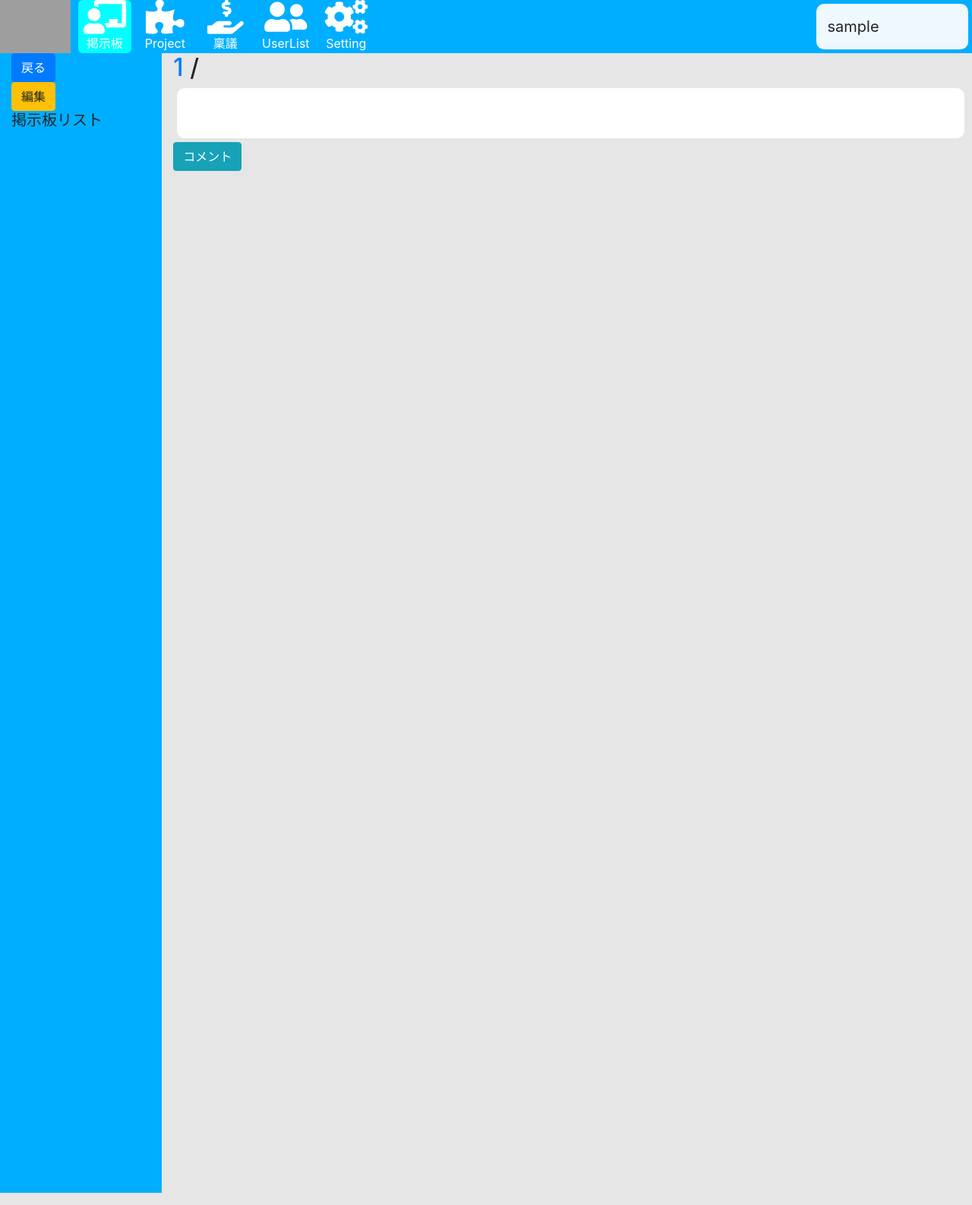
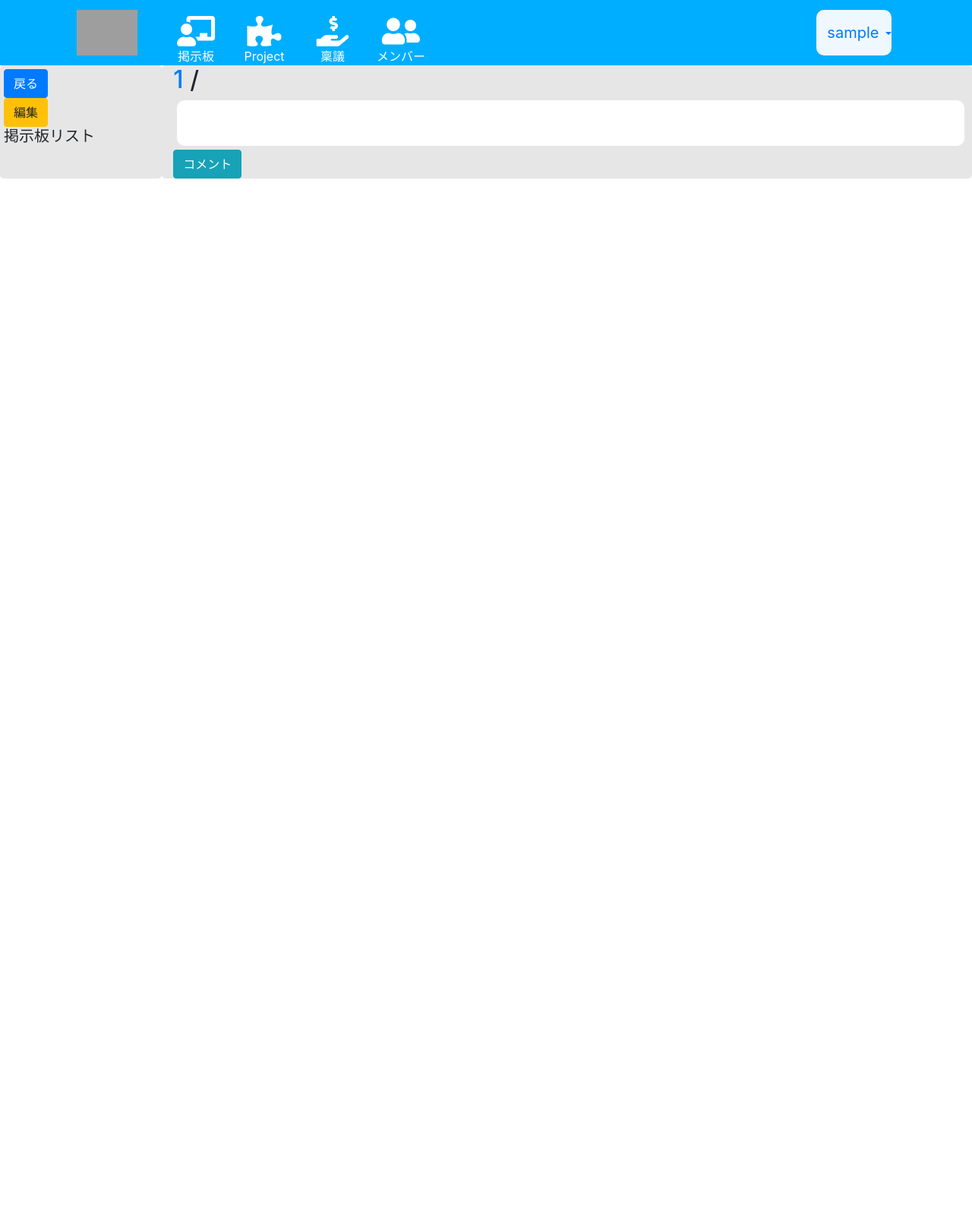
Before and after one commit to SIT-DigiCre/groupware, a Django app: page /bbs/1/show/1 in a window 1280 px wide. Shown: the whole page at 76% size. Run offline with Django 3.2, Linux system fonts and the light colour scheme; the visitor is signed in with stand-in values (Sample User, id 1); data that the repository does not hold is empty; some libraries are stand-ins or nearby versions; grey boxes are pictures that could not be loaded.

Commit message:
Bootstrap化

```diff
--- a/bbs/static/bbs/css/bbs.css
+++ b/bbs/static/bbs/css/bbs.css
@@ -1,7 +1,4 @@
-.menu-icon-box:nth-child(2){
-    background-color: aqua;
-    border-radius: 6px;
-}
+
 .bbs{
     height: 1500px;
     width: 100%;
@@ -9,6 +6,7 @@
 
 .bbs-main-flow{
     background-color: rgb(230, 230, 230);
+    border-radius: 5px;
 }
 .bbs-main-flow-m{
     background-color: rgb(230, 230, 230);
@@ -69,17 +67,3 @@
     font-size: 70px;
     color: #00aeff;
 }
-@media screen and (max-width:925px){
-    .bbs-main-flow{
-        display: none;
-    }
-    .bbs-main-flow-m{
-        display: inline-block;
-    }
-    .new-thread-btn-mobile{
-        display: inline-block;
-    }
-    .bbs-reply-content{
-        margin-left: 15px;
-    }
-}
--- a/bbs/static/bbs/css/defStyle.css
+++ b/bbs/static/bbs/css/defStyle.css
@@ -4,26 +4,9 @@
     box-sizing: border-box;
 }
 
-
-header{
-    height: 70px;
-    background-color: #00aeff;
-    width: 100%;
-}
-.menu-box{
-    height: 100%;
-    width: auto;
-    display: inline-block;
-}
-header img{
-    height: 70px;
-    vertical-align: top;
-    display: inline-block;
-}
 .menu-icon-box{
-    margin-left: 5px;
-    width: 70px;
-    height: 70px;
+    width: 90px;
+    height: 60px;
     display: inline-block;
     text-align: center;
 }
@@ -34,12 +17,12 @@ header img{
 }
 
 header i{
-    font-size: 45px;
+    font-size: 40px;
     text-align: center;
     color: white;
 }
 .header-userinfo{
-    width: 200px;
+    width: auto;
     height: 60px;
     margin: 5px;
     float: right;
@@ -57,53 +40,8 @@ header i{
     font-size: 20px;
     margin-top: 15px;
 }
-
-.float-blocker::after{
-    content: "";
-    display: block;
-    clear: both;
+.side-menu{
+    background-color: rgb(230, 230, 230);
+    padding: 5px;
+    border-radius: 5px;
 }
-.menu-icon-box:hover{
-    background-color: aqua;
-    border-radius: 6px;
-}
-.side-menu{
-    background-color: #00aeff;
-    height: 1500px;
-}
-
-.push-btn {
-    display: inline-block;
-    text-align: left;
-    background-color: #ffa300;
-    font-size: 16px;
-    color: #FFF;
-    text-decoration: none;
-    font-weight: bold;
-    padding: 10px 24px;
-    margin: 10px;
-    border-radius: 4px;
-    border-bottom: 4px solid #d37800;
-}
-
-.push-btn:active {
-    transform: translateY(4px);
-    border-bottom: none;
-}
-.push-btn-margin{
-    margin-top: 20px;
-}
-@media screen and (max-width:925px){
-    .header-userinfo{
-        width: 60px;
-    }
-    .header-userinfo p{
-        display: none;
-    }
-    .menu-box a{
-        display: none;
-    }
-    .side-menu{
-        display: none;
-    }
-}
--- a/bbs/templates/bbs/header.htm
+++ b/bbs/templates/bbs/header.htm
@@ -2,53 +2,86 @@
 
 <!DOCTYPE html>
 <html lang="ja">
+
 <head>
     <meta charset="UTF-8">
     <meta name="viewport" content="width=device-width, initial-scale=1.0">
     <meta http-equiv="X-UA-Compatible" content="ie=edge">
-    <link rel="stylesheet" href="https://stackpath.bootstrapcdn.com/bootstrap/4.3.1/css/bootstrap.min.css" integrity="sha384-ggOyR0iXCbMQv3Xipma34MD+dH/1fQ784/j6cY/iJTQUOhcWr7x9JvoRxT2MZw1T" crossorigin="anonymous">
+    <link rel="stylesheet" href="https://stackpath.bootstrapcdn.com/bootstrap/4.3.1/css/bootstrap.min.css"
+        integrity="sha384-ggOyR0iXCbMQv3Xipma34MD+dH/1fQ784/j6cY/iJTQUOhcWr7x9JvoRxT2MZw1T" crossorigin="anonymous">
     <link rel="stylesheet" href="https://use.fontawesome.com/releases/v5.0.13/css/all.css">
-    <script src="http://stackpath.bootstrapcdn.com/bootstrap/4.3.1/js/bootstrap.min.js" integrity="sha384-JjSmVgyd0p3pXB1rRibZUAYoIIy6OrQ6VrjIEaFf/nJGzIxFDsf4x0xIM+B07jRM" crossorigin="anonymous"></script>
+    <script src="http://stackpath.bootstrapcdn.com/bootstrap/4.3.1/js/bootstrap.min.js"
+        integrity="sha384-JjSmVgyd0p3pXB1rRibZUAYoIIy6OrQ6VrjIEaFf/nJGzIxFDsf4x0xIM+B07jRM"
+        crossorigin="anonymous"></script>
     <link rel="stylesheet" href="{% static "bbs/css/defStyle.css" %}">
     <link rel="stylesheet" href="{% static "bbs/css/bbs.css" %}">
     <script src="https://code.jquery.com/jquery-3.1.0.min.js"></script>
-    <script src="https://code.jquery.com/jquery-3.2.1.slim.min.js" integrity="sha384-KJ3o2DKtIkvYIK3UENzmM7KCkRr/rE9/Qpg6aAZGJwFDMVNA/GpGFF93hXpG5KkN" crossorigin="anonymous"></script>
-<script src="https://cdnjs.cloudflare.com/ajax/libs/popper.js/1.12.9/umd/popper.min.js" integrity="sha384-ApNbgh9B+Y1QKtv3Rn7W3mgPxhU9K/ScQsAP7hUibX39j7fakFPskvXusvfa0b4Q" crossorigin="anonymous"></script>
-<script src="https://maxcdn.bootstrapcdn.com/bootstrap/4.0.0/js/bootstrap.min.js" integrity="sha384-JZR6Spejh4U02d8jOt6vLEHfe/JQGiRRSQQxSfFWpi1MquVdAyjUar5+76PVCmYl" crossorigin="anonymous"></script>
+    <script src="https://code.jquery.com/jquery-3.2.1.slim.min.js"
+        integrity="sha384-KJ3o2DKtIkvYIK3UENzmM7KCkRr/rE9/Qpg6aAZGJwFDMVNA/GpGFF93hXpG5KkN"
+        crossorigin="anonymous"></script>
+    <script src="https://cdnjs.cloudflare.com/ajax/libs/popper.js/1.12.9/umd/popper.min.js"
+        integrity="sha384-ApNbgh9B+Y1QKtv3Rn7W3mgPxhU9K/ScQsAP7hUibX39j7fakFPskvXusvfa0b4Q"
+        crossorigin="anonymous"></script>
+    <script src="https://maxcdn.bootstrapcdn.com/bootstrap/4.0.0/js/bootstrap.min.js"
+        integrity="sha384-JZR6Spejh4U02d8jOt6vLEHfe/JQGiRRSQQxSfFWpi1MquVdAyjUar5+76PVCmYl"
+        crossorigin="anonymous"></script>
 
     <script type="text/javascript" src="{% static "bbs/js/bbs.js" %}"></script>
     <title>{% block title %}{% endblock %}</title>
 </head>
+
 <body>
-    <header>
-        <div class="menu-box">
-            <img src="{% static "bbs/img/logo.png" %}" alt="">
-            <a href="/bbs" class="menu-icon-box">
-                <i class="fas fa-chalkboard-teacher"></i>
+    <header  class="navbarnavbar-light " style="background-color:#00aeff;">
+        <div class="container">
+            <nav class="navbar navbar-expand-md navbar-dark">
+                <a href="#" class="navbar-brand">
+                    <img src="{% static "bbs/img/logo.png" %}" height="60" alt="">
+                </a>
+                <button class="navbar-toggler" type="button" data-toggle="collapse" data-target="#navmenu1"
+                    aria-controls="navmenu1" aria-expanded="false" aria-label="Toggle navigation">
+                    <span class="navbar-toggler-icon"></span>
+                </button>
+                <div class="collapse navbar-collapse" id="navmenu1" style="width: 100%;">
+                    <div class="navbar-nav">
+                        <a class="nav-item nav-link" href="#">
+                            <a href="" class="nav-item nav-link menu-icon-box">
+                                <i class="fas fa-chalkboard-teacher"></i><br>
                                 <p>掲示板</p>
                             </a>
-            <a href="/project" class="menu-icon-box">
-                <i class="fas fa-puzzle-piece"></i>
+                            <a href="" class="nav-item nav-link menu-icon-box">
+                                <i class="fas fa-puzzle-piece"></i><br>
                                 <p>Project</p>
                             </a>
-            <a href="/ringi" class="menu-icon-box">
-                <i class="fas fa-hand-holding-usd"></i>
+                            <a href="" class="nav-item nav-link menu-icon-box">
+                                <i class="fas fa-hand-holding-usd"></i><br>
                                 <p>稟議</p>
                             </a>
-            <a href="/userlist" class="menu-icon-box">
-                <i class="fas fa-user-friends"></i>
-                <p>UserList</p>
+                            <a href="" class="nav-item nav-link menu-icon-box">
+                                <i class="fas fa-user-friends"></i><br>
+                                <p>メンバー</p>
                             </a>
-            <a href="/setting" class="menu-icon-box">
-                <i class="fas fa-cogs"></i>
-                <p>Setting</p>
+
                         </a>
+
                     </div>
-        <div class="header-userinfo">
+
+                </div>
+                <div>
+                    <div class="dropdown">
+                        <a href="#" class="dropdown-toggle header-userinfo" data-toggle="dropdown" role="button">
                             <img src="{% block icon_url %}{% endblock %}" alt="">
                             <p>{% block username %}{% endblock %}</p>
+                            <span class="caret"></span>
+                        </a>
+                        <ul class="dropdown-menu" role="menu">
+                            <li><a href="#">設定</a></li>
+                            <li><a href="#">ログアウト</a></li>
+                        </ul>
                     </div>
-        <div class="float-blocker"></div>
+                </div>
+            </nav>
+
+        </div>
 
     </header>
 </body>
```
Also changed, not shown: bbs/templates/bbs/index.htm (+22 -8 lines). Lines whose indentation alone changed are shown as unchanged.
